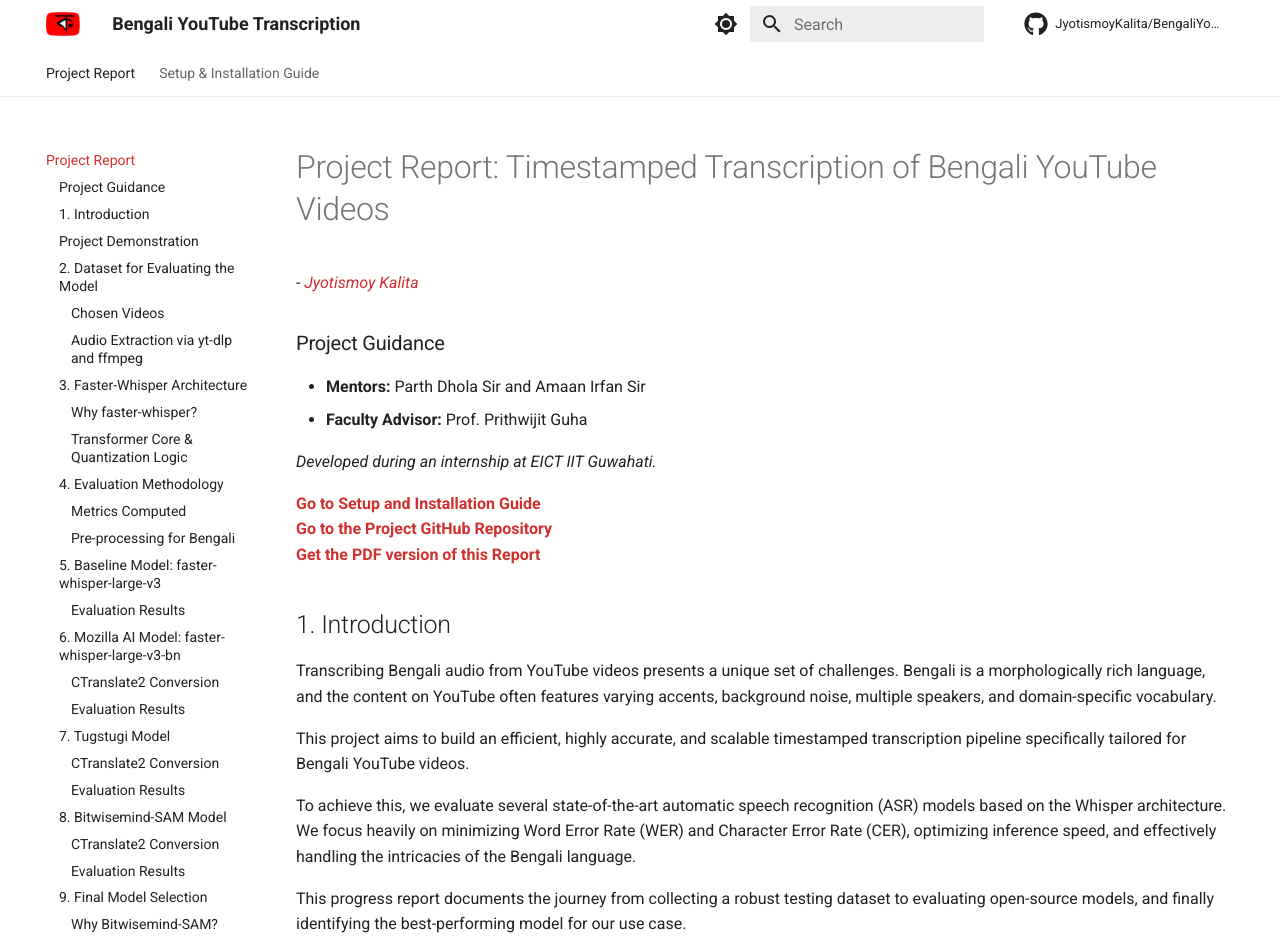
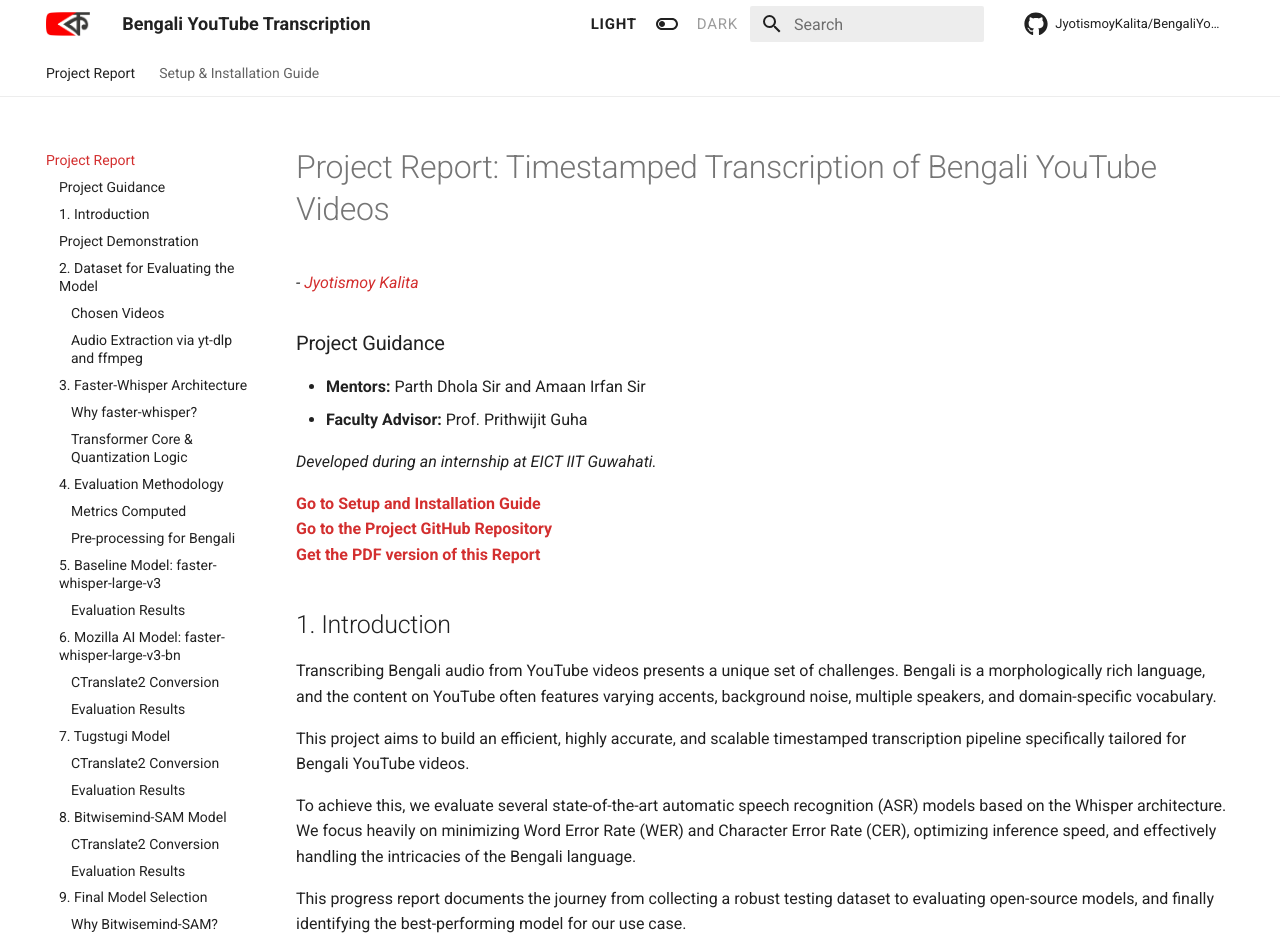
Before and after one commit to JyotismoyKalita/BengaliYoutubeTranscription, an MkDocs documentation site: the page built from docs/index.md, in a window 1280 px wide. Shown: the top 943 px of the page. Built offline with MkDocs 1.6.1 and Material for MkDocs 9.7.7, drawn with Linux system fonts in a browser that asks for light colours; comment, search, counter and statistics services are not loaded.

Commit message:
Improved Toggle and Logo

```diff
--- a/docs/stylesheets/extra.css
+++ b/docs/stylesheets/extra.css
@@ -13,3 +13,50 @@
 .md-nav__item--active > .md-nav__link {
     color: #d32f2f !important;
 }
+
+.md-header__option {
+  display: inline-flex !important;
+  align-items: center !important;
+  gap: 6px;
+  margin-right: 12px;
+  font-size: 0.75rem;
+  font-weight: 500;
+  text-transform: uppercase;
+  letter-spacing: 0.05em;
+}
+
+.md-header__option::before {
+  content: "Light";
+  order: -1;
+  transition: color 0.25s, font-weight 0.25s;
+}
+
+.md-header__option::after {
+  content: "Dark";
+  order: 1;
+  transition: color 0.25s, font-weight 0.25s;
+}
+
+[data-md-color-scheme="default"] .md-header__option::before {
+  color: var(--md-typeset-color);
+  font-weight: 700;
+  opacity: 1;
+}
+[data-md-color-scheme="default"] .md-header__option::after {
+  color: var(--md-typeset-color);
+  opacity: 0.45;
+}
+
+[data-md-color-scheme="slate"] .md-header__option::before {
+  color: var(--md-typeset-color);
+  opacity: 0.45;
+}
+[data-md-color-scheme="slate"] .md-header__option::after {
+  color: var(--md-typeset-color);
+  font-weight: 700;
+  opacity: 1;
+}
+
+[data-md-color-scheme="slate"] .md-header__button.md-logo img {
+  content: url("../assets/logo-dark.png");
+}
--- a/mkdocs.yml
+++ b/mkdocs.yml
@@ -3,8 +3,8 @@ site_description: An automated, low-latency Bengali speech-to-text pipeline eval
 repo_name: JyotismoyKalita/BengaliYoutubeTranscription
 repo_url: https://github.com/JyotismoyKalita/BengaliYoutubeTranscription
 theme:
-  logo: assets/logo.png
   name: material
+  logo: assets/logo-light.png
   icon:
     repo: fontawesome/brands/github
   features:
@@ -13,19 +13,21 @@ theme:
     - navigation.top
     - toc.integrate
   palette:
+    # Light Mode Configuration
     - scheme: default
       primary: white
       accent: red
       toggle:
-        icon: material/brightness-7
+        icon: material/toggle-switch-off-outline
         name: Switch to dark mode
 
+    # Dark Mode Configuration
     - scheme: slate
       primary: black
       accent: red
       toggle:
-        icon: material/brightness-4
-        name: Switch to dark mode
+        icon: material/toggle-switch
+        name: Switch to light mode
 
 nav:
   - Project Report: index.md
```
Also changed, not shown: docs/assets/logo-light.png (added), docs/assets/logo.png (deleted), 1 other file.
